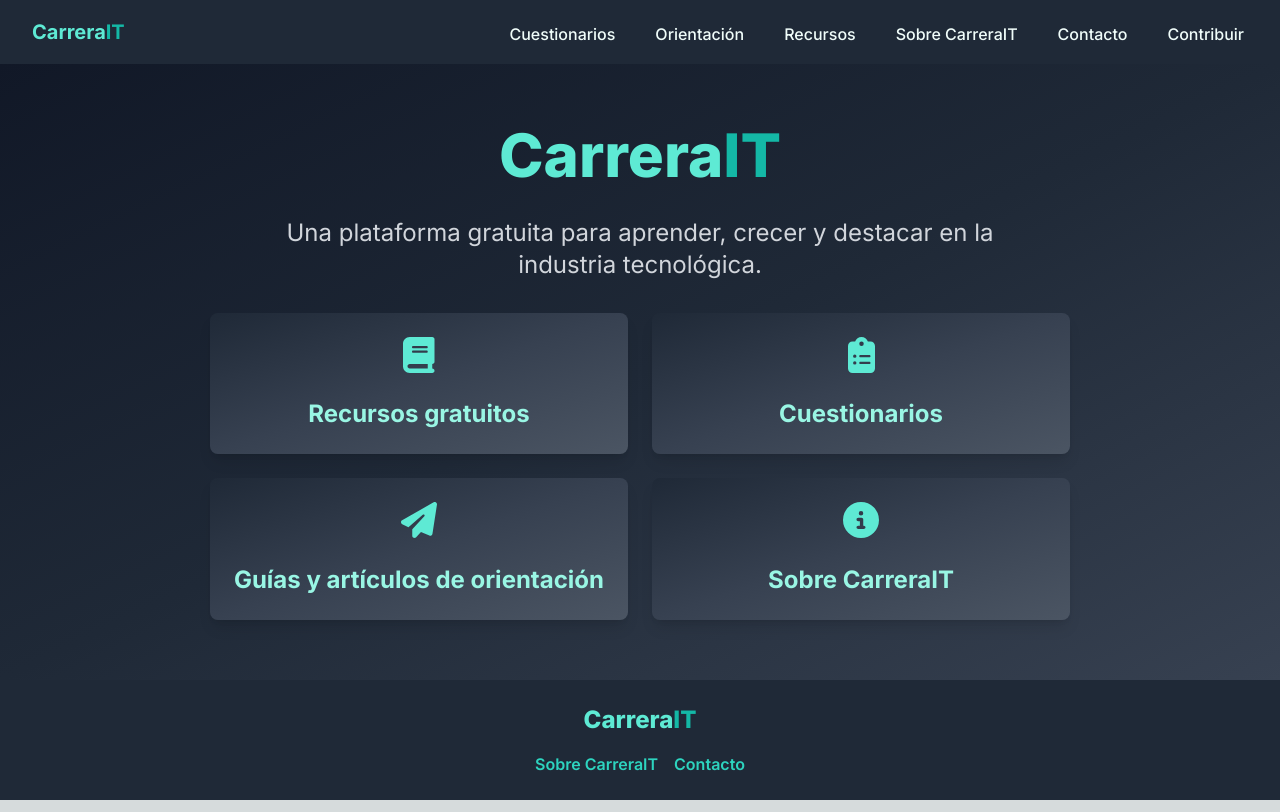
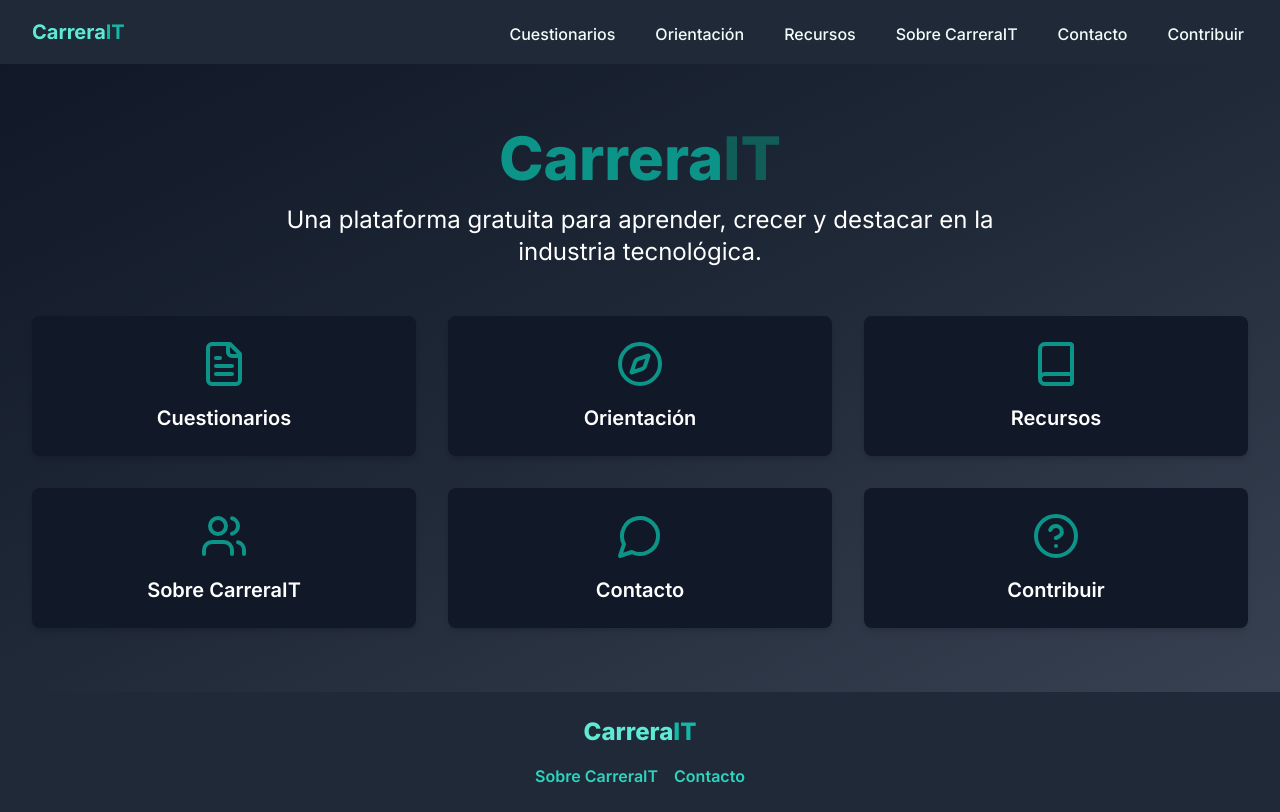
Before and after one commit to aronmilenait/carrerait-roadmap, a Next.js app in the folder carrerait-roadmap/: page / in a window 1280 px wide. Built offline with nearby package versions, Linux system fonts and the light colour scheme.

Commit message:
refactor: home design

```diff
--- a/carrerait-roadmap/src/app/components/Home/HomeWelcome.tsx
+++ b/carrerait-roadmap/src/app/components/Home/HomeWelcome.tsx
@@ -1,36 +1,46 @@
-import { FontAwesomeIcon } from "@fortawesome/react-fontawesome";
-import { homeLinks } from "@/app/data/home/homeLinks";
+import Link from "next/link";
+import {
+  Book,
+  Compass,
+  FileText,
+  HelpCircle,
+  MessageCircle,
+  Users,
+} from "lucide-react";
+
+const homeLinks = [
+  { href: "/cuestionario", icon: FileText, title: "Cuestionarios" },
+  { href: "/orientacion", icon: Compass, title: "Orientación" },
+  { href: "/recursos", icon: Book, title: "Recursos" },
+  { href: "/sobre-carrerait", icon: Users, title: "Sobre CarreraIT" },
+  { href: "/contacto", icon: MessageCircle, title: "Contacto" },
+  { href: "/contribuir", icon: HelpCircle, title: "Contribuir" },
+];
 
 export default function HomeWelcome() {
-  const gridDivClasses =
-    "bg-gradient-to-br from-gray-800 via-gray-700 to-gray-600 cursor-pointer p-6 rounded-lg shadow-lg text-center transition-transform duration-300 ease-in-out transform hover:shadow-2xl hover:scale-105 hover:rotate-1 hover:bg-gray-800";
-  const titleClasses = "text-2xl font-bold text-teal-200 mt-4";
-  const iconClasses = "text-teal-300 text-4xl mb-2";
-
   return (
-    <section className="bg-gradient-to-br from-gray-900 via-gray-800 to-gray-700 text-gray-100 p-6 md:p-12 px-6 flex flex-col justify-center items-center">
-      <div className="text-5xl md:text-6xl font-extrabold text-teal-100 relative mb-8">
-        <span className="text-teal-300">Carrera</span>
-        <span className="text-teal-500">IT</span>
-      </div>
-      <p className="text-xl md:text-2xl text-gray-300 max-w-3xl mx-auto text-center leading-relaxed">
-        Una plataforma gratuita para aprender, crecer y destacar en la industria
-        tecnológica.
-      </p>
-      <div className="text-center space-y-6 md:space-y-8">
-        <div className="relative mb-8"></div>
-        <div className="grid grid-cols-1 md:grid-cols-2 gap-6 w-full max-w-4xl">
+    <section className="bg-gradient-to-br from-gray-900 via-gray-800 to-gray-700 text-white py-16 px-4 sm:px-6 lg:px-8">
+      <div className="max-w-7xl mx-auto">
+        <div className="text-center mb-12">
+          <h1 className="text-5xl md:text-6xl font-extrabold mb-4">
+            <span className="text-teal-600">Carrera</span>
+            <span className="text-teal-800">IT</span>
+          </h1>
+          <p className="text-xl md:text-2xl max-w-3xl mx-auto leading-relaxed">
+            Una plataforma gratuita para aprender, crecer y destacar en la
+            industria tecnológica.
+          </p>
+        </div>
+        <div className="grid grid-cols-1 md:grid-cols-2 lg:grid-cols-3 gap-8">
           {homeLinks.map((link, index) => (
-            <a
+            <Link
               key={index}
               href={link.href}
-              className={gridDivClasses}
-              target="_blank"
-              rel="noopener noreferrer"
+              className="bg-gray-900 rounded-lg shadow-md p-6 transition duration-300 ease-in-out transform hover:shadow-lg hover:-translate-y-1 flex flex-col items-center"
             >
-              <FontAwesomeIcon icon={link.icon} className={iconClasses} />
-              <h2 className={titleClasses}>{link.title}</h2>
-            </a>
+              <link.icon className="w-12 h-12 text-teal-600 mb-4" />
+              <h2 className="text-xl font-semibold text-white">{link.title}</h2>
+            </Link>
           ))}
         </div>
       </div>
```
